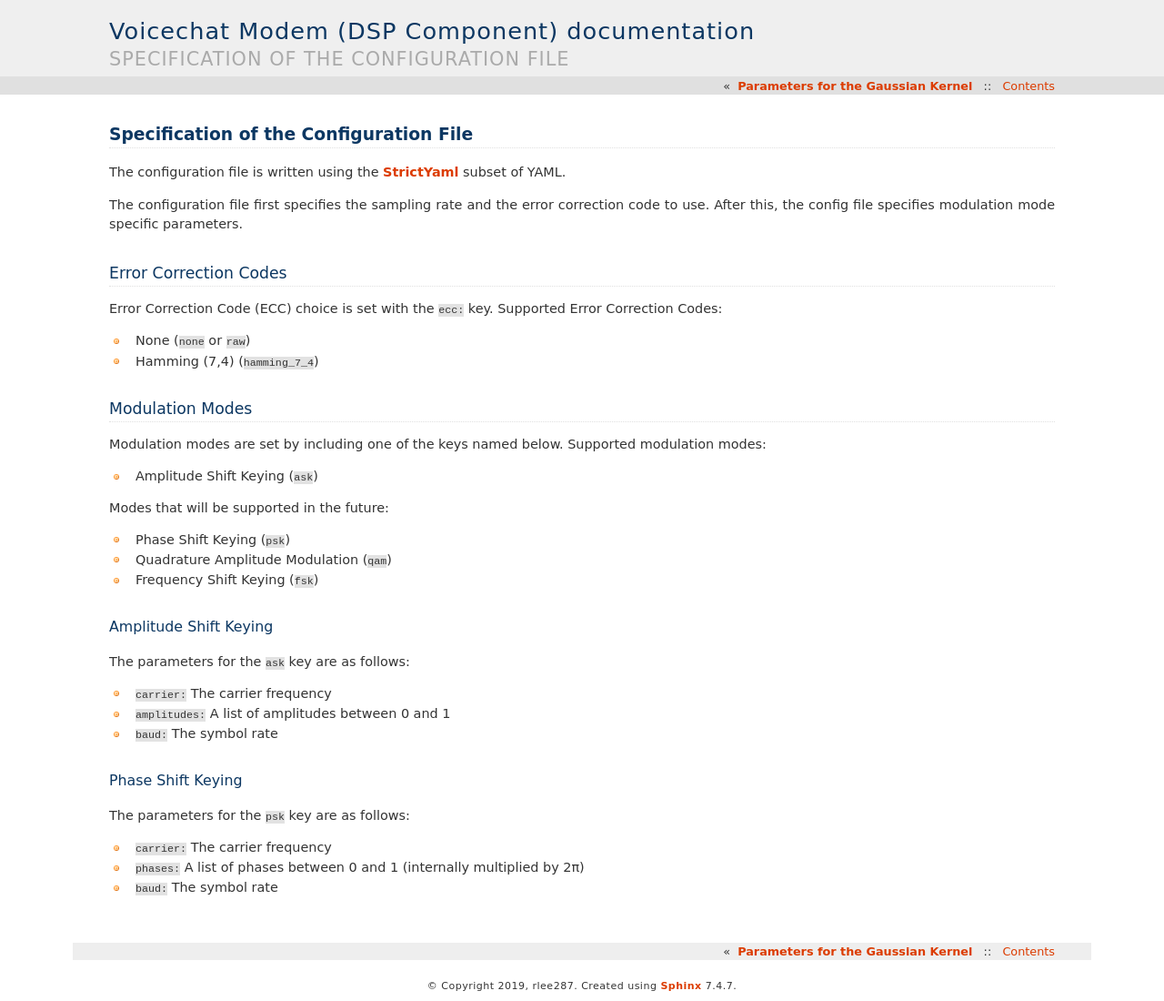
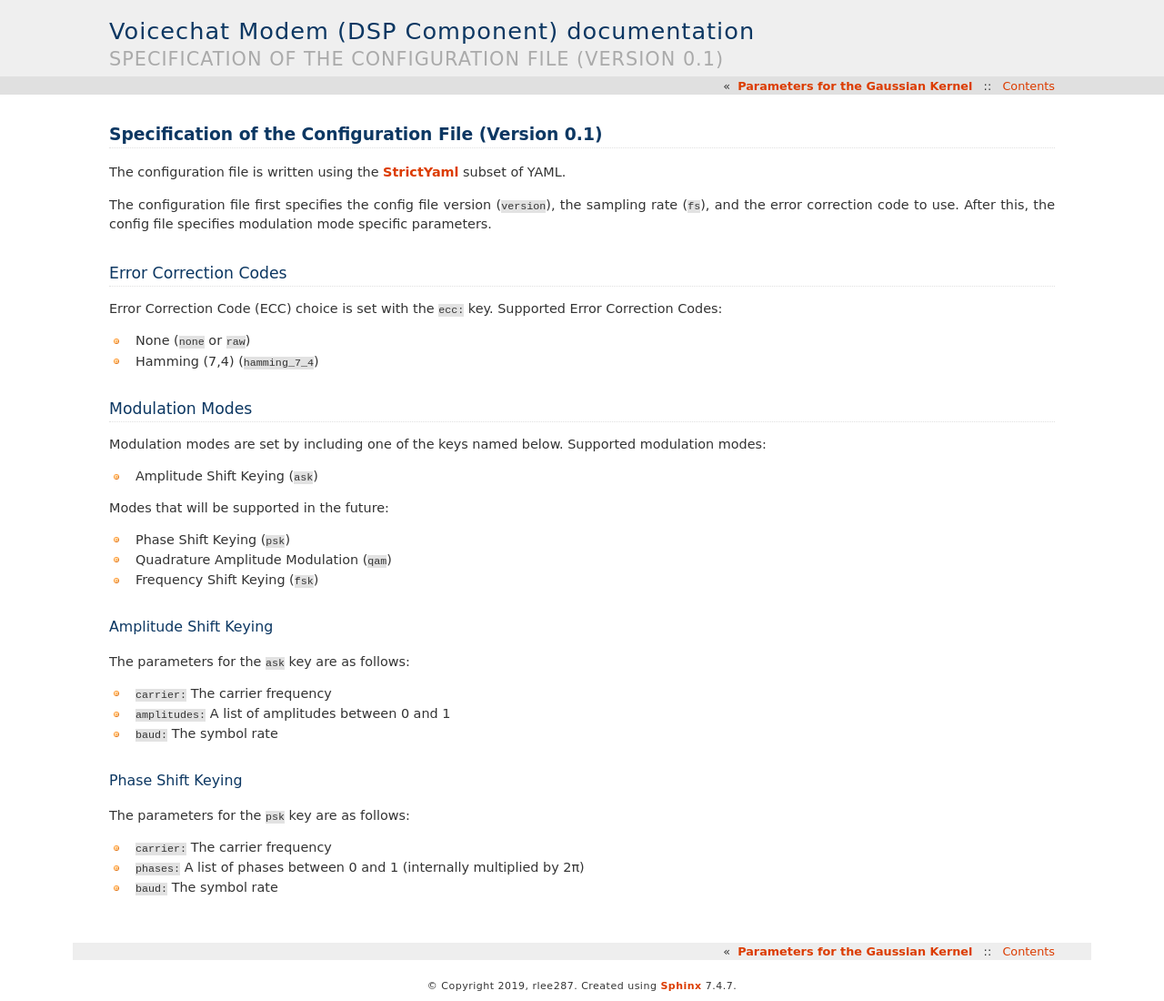
Before and after one commit to rlee287/voicechat-modem-dsp, a Sphinx documentation site: the page built from docs/specs/config.rst, in a window 1280 px wide. Shown: the whole page at 91% size. Built offline with Sphinx 7.4.7, drawn with Linux system fonts in a browser that asks for light colours.

Commit message:
Change config spec slightly as details worked out

```diff
--- a/docs/specs/config.rst
+++ b/docs/specs/config.rst
@@ -1,9 +1,11 @@
-Specification of the Configuration File
-=======================================
+Specification of the Configuration File (Version 0.1)
+=====================================================
 
 The configuration file is written using the `StrictYaml <https://hitchdev.com/strictyaml/>`_ subset of YAML.
 
-The configuration file first specifies the sampling rate and the error correction code to use. After this, the config file specifies modulation mode specific parameters.
+The configuration file first specifies the config file version (``version``),
+the sampling rate (``fs``), and the error correction code to use.
+After this, the config file specifies modulation mode specific parameters.
 
 Error Correction Codes
 ----------------------
```
